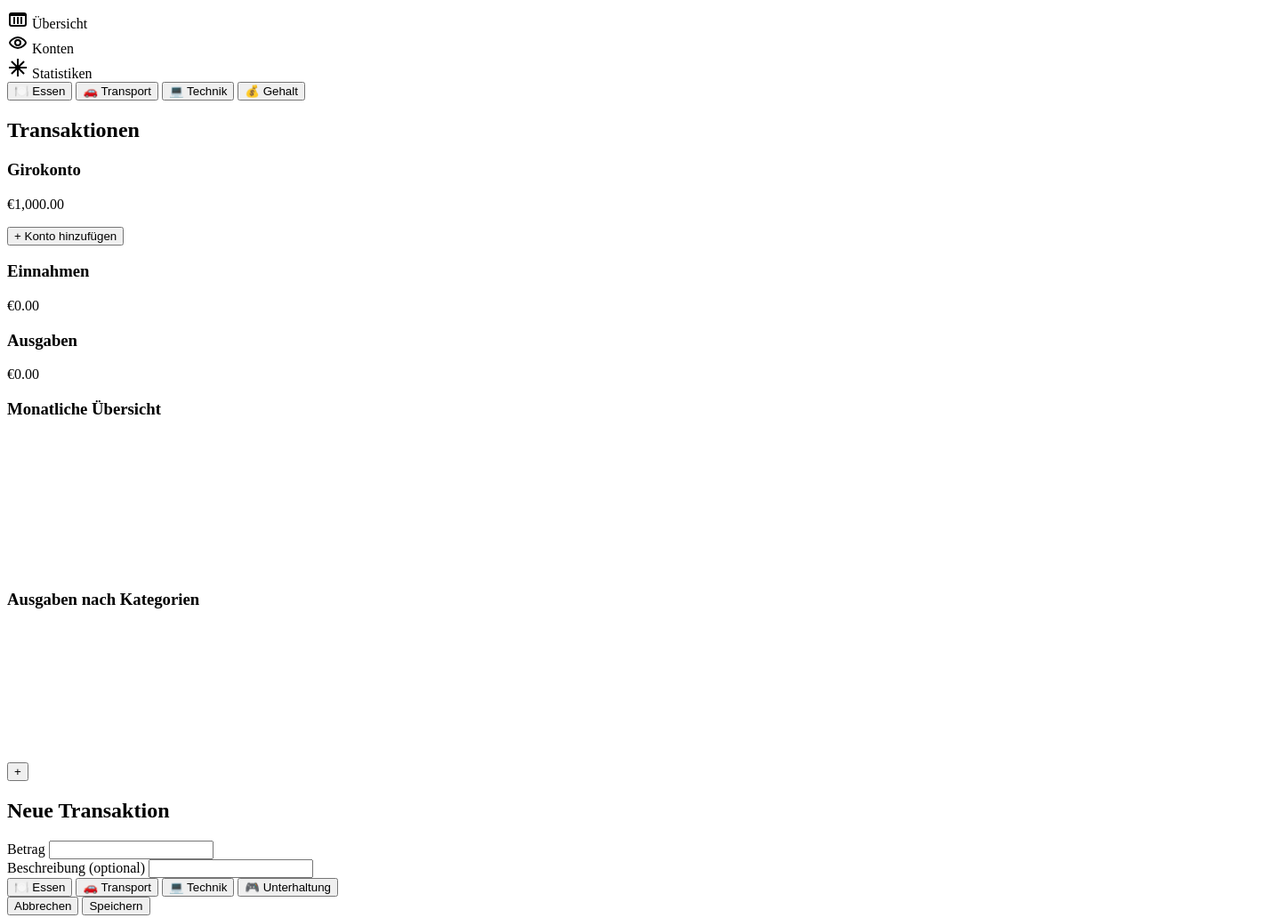
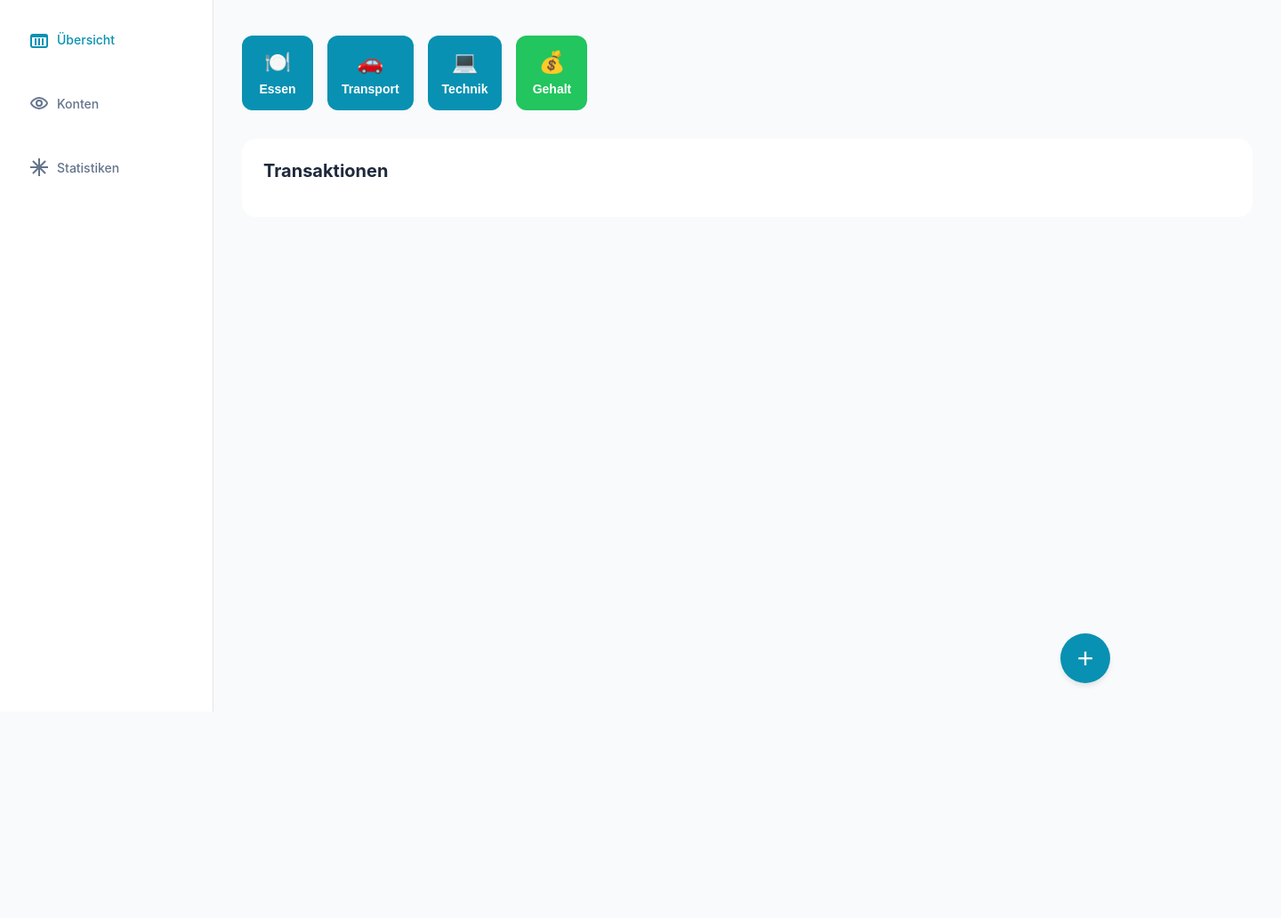
Before and after one commit to philhub27/Monex1, a plain HTML site: page Money Manager.html in a window 1280 px wide. Shown: the whole page at 89% size, 1440 px wide, since content can reach past the window. After the commit the page ends 800 px from the top, so only its background shows below. Drawn offline with Linux system fonts and the light colour scheme.

Commit message:
Update Money Manager.html

```diff
--- a/Money Manager.html
+++ b/Money Manager.html
@@ -6,9 +6,9 @@
   <title>Money Manager</title>
   <link rel="preconnect" href="https://fonts.googleapis.com/">
   <link rel="preconnect" href="https://fonts.gstatic.com/" crossorigin="">
-  <link href="./Money Manager_files/css2" rel="stylesheet">
-  <link rel="stylesheet" href="./Money Manager_files/style.css">
-  <script type="module" src="./Money Manager_files/main.js.Herunterladen"></script>
+  <link href="css2" rel="stylesheet">
+  <link rel="stylesheet" href="style.css">
+  <script type="module" src="main.js.Herunterladen"></script>
 <style>:is([id*='google_ads_iframe'],[id*='taboola-'],.taboolaHeight,.taboola-placeholder,#top-ad,#credential_picker_container,#credentials-picker-container,#credential_picker_iframe,[id*='google-one-tap-iframe'],#google-one-tap-popup-container,.google-one-tap__module,.google-one-tap-modal-div,#amp_floatingAdDiv,#ez-content-blocker-container) {display:none!important;min-height:0!important;height:0!important;}</style></head>
 <body>
   <nav class="nav">
```
